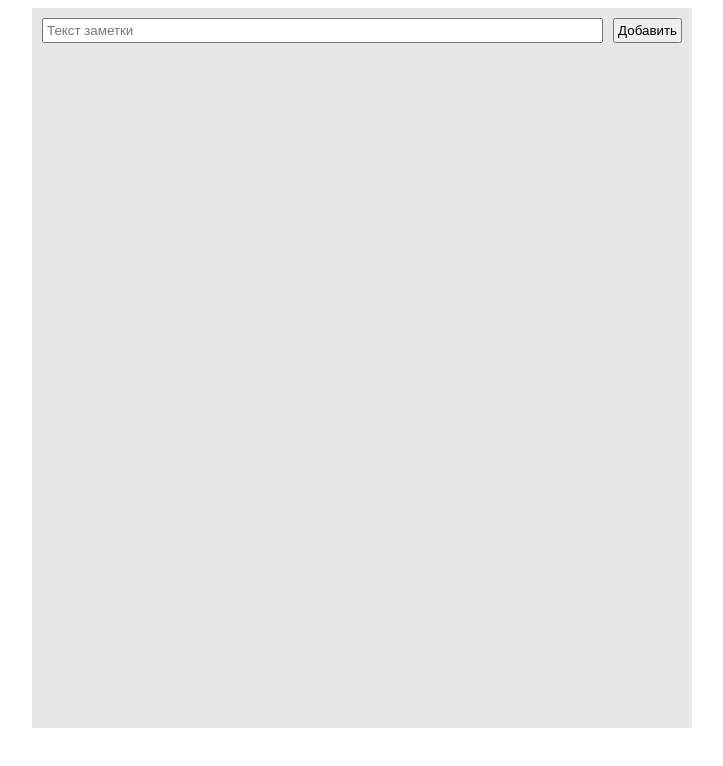
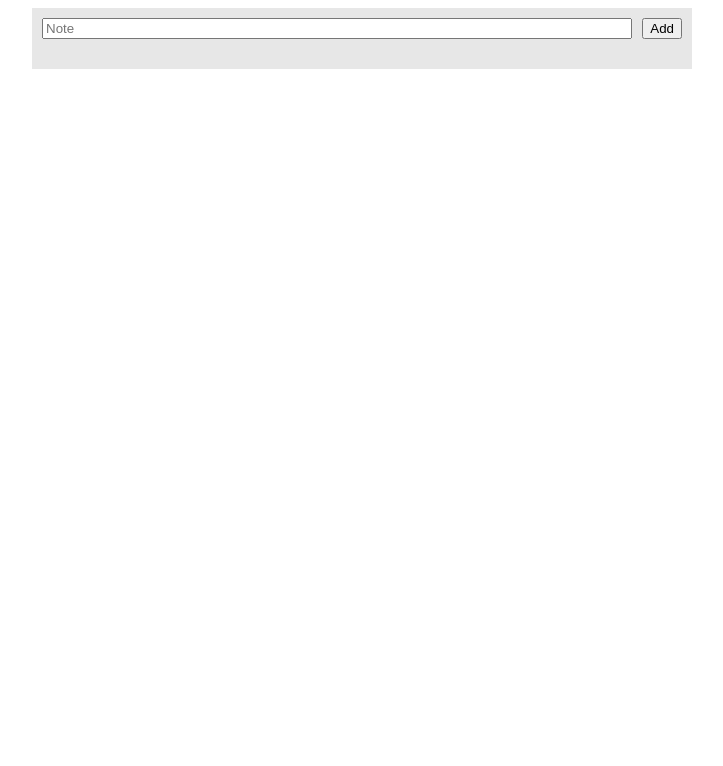
Before and after one commit to clearly1/list_of_notes, a React (Create React App) app: page / in a window 1280 px wide. Shown: the top 766 px of the page, without its empty margins (278-1001 px from the left). Built offline with nearby package versions, Linux system fonts and the light colour scheme.

Commit message:
adding sublists

```diff
--- a/src/components/AddElemForm/AddElemForm.js
+++ b/src/components/AddElemForm/AddElemForm.js
@@ -1,11 +1,11 @@
 import React from 'react';
-import { Formik, Form, Field, ErrorMessage } from 'formik';
+import {Formik, Form, Field, ErrorMessage} from 'formik';
 import styles from "./AddElemFormStyles.module.sass"
 
 function AddElemForm(props) {
     return (
         <Formik
-            initialValues={{ note: '' }}
+            initialValues={{note: ''}}
             validate={values => {
                 const errors = {};
                 if (!values.note) {
@@ -13,23 +13,27 @@ function AddElemForm(props) {
                 }
                 return errors;
             }}
-            onSubmit={(values, { setSubmitting }) => {
-                props.setListItems(
-                    [
-                        ...props.listItems,
-                        values.note
-                    ]
-                );
+            onSubmit={(values, {setSubmitting}) => {
+
+                    props.setListItems(
+                        [
+                            ...props.listItems,
+                            {
+                                value: values.note,
+                            }
+                        ]
+                    );
+
                 values.note = '';
                 setSubmitting(false);
             }}
         >
-            {({ isSubmitting }) => (
+            {({isSubmitting}) => (
                 <Form className={styles.formContainer}>
-                    <Field className={styles.fieldContainer} type="text" name="note" placeholder="Текст заметки"/>
-                    <ErrorMessage className={styles.errorMessage} name="note" component="div" />
+                    <Field className={styles.fieldContainer} type="text" name="note" placeholder="Note"/>
+                    <ErrorMessage className={styles.errorMessage} name="note" component="div"/>
                     <button type="submit" disabled={isSubmitting}>
-                        Добавить
+                        Add
                     </button>
                 </Form>
             )}
--- a/src/components/AddElemForm/AddElemFormStyles.module.sass
+++ b/src/components/AddElemForm/AddElemFormStyles.module.sass
@@ -12,8 +12,6 @@
 
 button
   margin-left: 10px
-  padding: 3px
 
 .fieldContainer
   width: 100%
-  padding: 3px
--- a/src/components/ListContainer/ListContainer.js
+++ b/src/components/ListContainer/ListContainer.js
@@ -11,7 +11,7 @@ function ListContainer(props) {
         <ul className={styles.listContainer}>
             {
                 listItems.map((item, index)=> (
-                    <ListElem key={index} value={item}/>
+                    <ListElem key={index} item={item}/>
                 ))
             }
             <AddElemForm listItems={listItems} setListItems={setListItems}/>
--- a/src/components/ListElem/ListElem.js
+++ b/src/components/ListElem/ListElem.js
@@ -1,10 +1,26 @@
-import React from 'react';
+import React, {useState} from 'react';
 import styles from './ListElemStyles.module.sass'
+import AddElemForm from "../AddElemForm/AddElemForm";
 
 function ListElem(props) {
+
+    const [listElemValue, setListElemValue] = useState(props.item.value);
+    const [subList, setSubList] = useState([]);
+
     return (
         <li className={styles.listElemContainer}>
-            {props.value}
+            {listElemValue}
+            {
+                subList &&
+                <ul>
+                    {
+                        subList.map((item, index) => (
+                            <ListElem key={index} item={item}/>
+                        ))
+                    }
+                    <AddElemForm listItems={subList} setListItems={setSubList}/>
+                </ul>
+            }
         </li>
     );
 }
--- a/src/components/ListElem/ListElemStyles.module.sass
+++ b/src/components/ListElem/ListElemStyles.module.sass
@@ -4,3 +4,5 @@
   width: 100%
   word-wrap: break-word
   box-sizing: border-box
+  margin-left: 40px
+  padding-right: 20px
--- a/src/styles.css
+++ b/src/styles.css
@@ -3,5 +3,4 @@
   display: flex;
   width: 100%;
   justify-content: center;
-  min-height: 90vh;
 }
```
